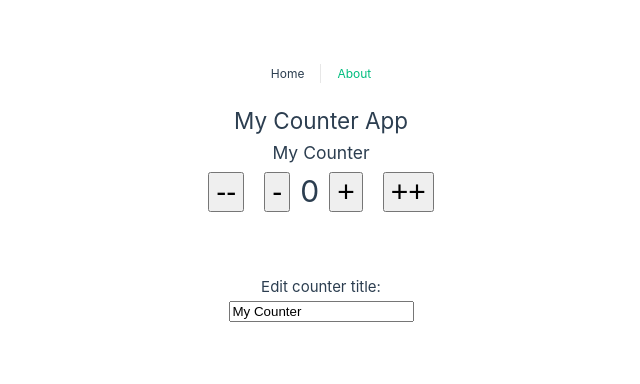
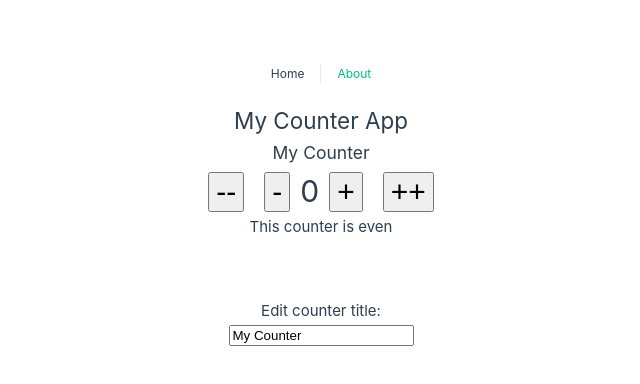
Before and after one commit to lkagan/vue-composition-api-basics, a Vue app: page / in a window 1280 px wide. Shown: the top 384 px of the page, without its empty margins (319-959 px from the left). Built offline with nearby package versions, Linux system fonts and the light colour scheme.

Commit message:
Use computed property to tell if value is odd or even

```diff
--- a/src/views/HomeView.vue
+++ b/src/views/HomeView.vue
@@ -9,6 +9,7 @@
       <button @click="increaseCounter(1, $event)" class="btn">+</button>
       <button @click="increaseCounter(2)" class="btn">++</button>
     </div>
+    <p>This counter is {{ oddOrEven }}</p>
     <div class="edit">
       <h4>Edit counter title:</h4>
       <input type="text" v-model="counterData.title">
@@ -17,7 +18,7 @@
 </template>
 
 <script setup>
-import {reactive} from "vue";
+import {reactive, computed} from "vue";
 
 const appTitle = 'My Counter App'
 
@@ -26,8 +27,11 @@
   title: 'My Counter'
 });
 
+const oddOrEven = computed(() => {
+  return counterData.count % 2 === 0 ? 'even' : 'odd';
+});
+
 const increaseCounter = (amount, e) => {
-  console.log(e)
   counterData.count += amount
 }
 
```
